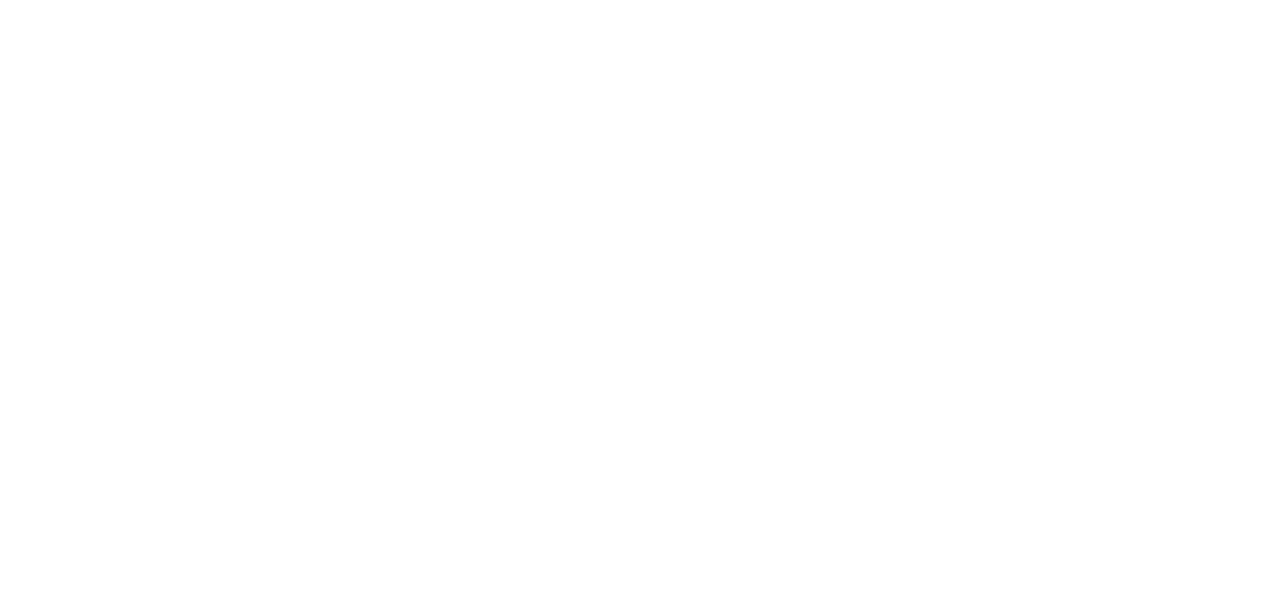
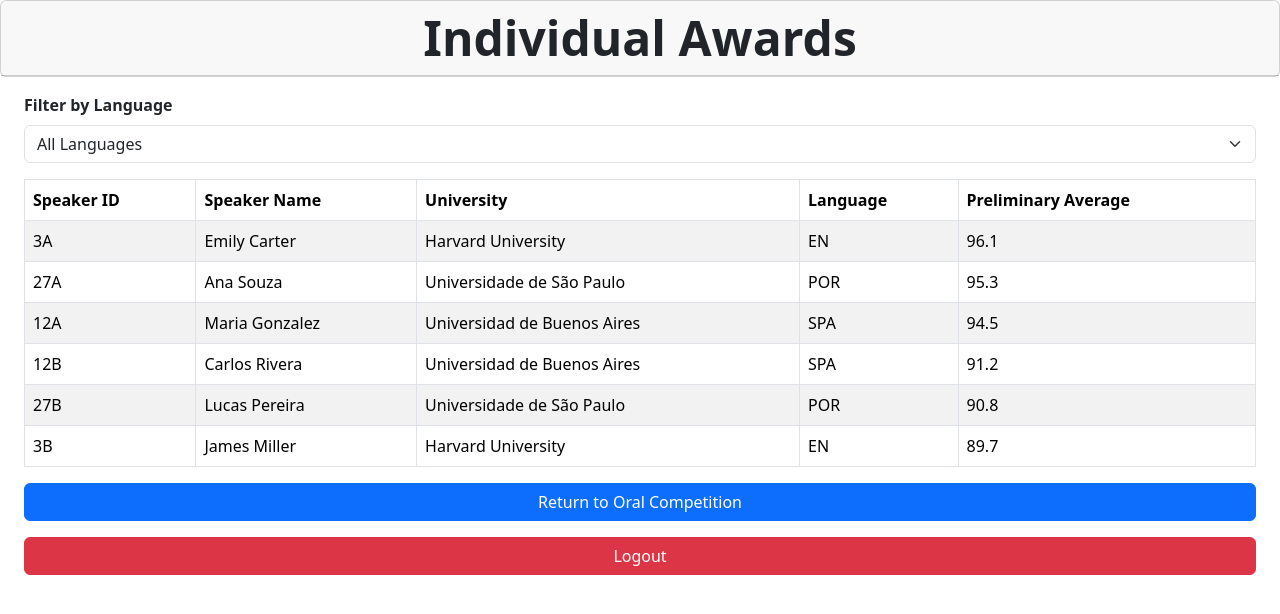
Before and after one commit to AlvaroDSolari19/IAMOOT-ADMINS, a React (Vite) app: page /oral/individual-awards in a window 1280 px wide. Before the commit this address had no page. Shown: the top 614 px of the page. Built offline with nearby package versions, Linux system fonts and the light colour scheme.

Commit message:
Added individual awards page with language filtering and completed oral competition admin frontend flow

```diff
--- a/src/App.jsx
+++ b/src/App.jsx
@@ -8,6 +8,7 @@
 import Preliminaries from './pages/Preliminaries';
 import Semifinals from './pages/Semifinals';
 import PreliminaryMatchDetails from './pages/PreliminaryMatchDetails';
+import IndividualAwards from './pages/IndividualAwards';
 
 function App() {
   return (
@@ -19,6 +20,7 @@
         <Route path='/oral/preliminaries' element={<Preliminaries />} />
         <Route path='/oral/preliminaries/match/:matchID' element={<PreliminaryMatchDetails />} />
         <Route path='/oral/semifinals' element={<Semifinals />} />
+        <Route path='/oral/individual-awards' element={<IndividualAwards />} />
         <Route path='/written' element={<WrittenCompetition />} />
         <Route path='written/team/:teamID' element={<WrittenTeamDetails />} />
       </Routes>
--- a/src/pages/Home.jsx
+++ b/src/pages/Home.jsx
@@ -6,7 +6,7 @@
 
     return <div>
         <Card className='text-center mb-3'>
-            <Card.Header as='h1' className='display-5 fw-bold'>IAMOOT 2026 - Select Competition</Card.Header>
+            <Card.Header as='h1' className='display-5 fw-bold'>Select Competition</Card.Header>
         </Card>
 
         <div className='d-grid gap-3 px-4'>
--- a/src/pages/IndividualAwards.jsx
+++ b/src/pages/IndividualAwards.jsx
@@ -0,0 +1,122 @@
+import { useState } from 'react';
+import { useNavigate } from 'react-router-dom';
+import { Button, Card, Form, Table } from 'react-bootstrap';
+
+function IndividualAwards() {
+
+    const speakerResults = [
+        {
+            speakerID: '12A',
+            speakerName: 'Maria Gonzalez',
+            universityName: 'Universidad de Buenos Aires',
+            speakerLanguage: 'SPA',
+            preliminaryAverage: 94.5
+        },
+        {
+            speakerID: '12B',
+            speakerName: 'Carlos Rivera',
+            universityName: 'Universidad de Buenos Aires',
+            speakerLanguage: 'SPA',
+            preliminaryAverage: 91.2
+        },
+        {
+            speakerID: '3A',
+            speakerName: 'Emily Carter',
+            universityName: 'Harvard University',
+            speakerLanguage: 'EN',
+            preliminaryAverage: 96.1
+        },
+        {
+            speakerID: '3B',
+            speakerName: 'James Miller',
+            universityName: 'Harvard University',
+            speakerLanguage: 'EN',
+            preliminaryAverage: 89.7
+        },
+        {
+            speakerID: '27A',
+            speakerName: 'Ana Souza',
+            universityName: 'Universidade de São Paulo',
+            speakerLanguage: 'POR',
+            preliminaryAverage: 95.3
+        },
+        {
+            speakerID: '27B',
+            speakerName: 'Lucas Pereira',
+            universityName: 'Universidade de São Paulo',
+            speakerLanguage: 'POR',
+            preliminaryAverage: 90.8
+        }
+    ];
+
+    const navigate = useNavigate();
+
+    const [selectedLanguage, setSelectedLanguage] = useState('ALL');
+
+    const filteredSpeakerResults = speakerResults.filter((currentSpeaker) => {
+        if (selectedLanguage === 'ALL'){
+            return true;
+        }
+
+        return currentSpeaker.speakerLanguage === selectedLanguage;
+    });
+
+    const sortedSpeakerResults = [...filteredSpeakerResults].sort((firstSpeaker, secondSpeaker) => {
+        return secondSpeaker.preliminaryAverage - firstSpeaker.preliminaryAverage;
+    });
+
+    return (
+        <div>
+            <Card className='text-center mb-3'>
+                <Card.Header as='h1' className='display-5 fw-bold'>Individual Awards</Card.Header>
+            </Card>
+
+            <div className='px-4 mb-3'>
+                <Form.Group>
+                    <Form.Label className='fw-bold'>Filter by Language</Form.Label>
+                    <Form.Select value={selectedLanguage} onChange={(event) => setSelectedLanguage(event.target.value)}>
+                        <option value='ALL'>All Languages</option>
+                        <option value='EN'>English</option>
+                        <option value='SPA'>Spanish</option>
+                        <option value='POR'>Portuguese</option>
+                    </Form.Select>
+                </Form.Group>
+            </div>
+
+            <div className='px-4'>
+                <Table striped bordered hover>
+                    <thead>
+                        <tr>
+                            <th>Speaker ID</th>
+                            <th>Speaker Name</th>
+                            <th>University</th>
+                            <th>Language</th>
+                            <th>Preliminary Average</th>
+                        </tr>
+                    </thead>
+
+                    <tbody>
+                        {sortedSpeakerResults.map((currentSpeaker) => (
+                            <tr key={currentSpeaker.speakerID}>
+                                <td>{currentSpeaker.speakerID}</td>
+                                <td>{currentSpeaker.speakerName}</td>
+                                <td>{currentSpeaker.universityName}</td>
+                                <td>{currentSpeaker.speakerLanguage}</td>
+                                <td>{currentSpeaker.preliminaryAverage}</td>
+                            </tr>
+                        ))}
+                    </tbody>
+                </Table>
+            </div>
+
+            <div className='d-grid gap-3 px-4'>
+                <Button onClick={() => navigate('/oral')}>Return to Oral Competition</Button>
+                <Button variant='danger' onClick={() => navigate('/')}>Logout</Button>
+            </div>
+
+        </div>
+    )
+
+}
+
+export default IndividualAwards;
--- a/src/pages/Login.jsx
+++ b/src/pages/Login.jsx
@@ -22,13 +22,6 @@
                 </div>
             </Form.Group>
 
-            <Form.Group className='mb-3 px-4'>
-                <div className='d-flex align-items-center'>
-                    <Form.Label className='fw-bold text-nowrap d-flex align-items-center mb-0 me-2' style={{ height: '38px' }}>Password</Form.Label>
-                    <Form.Control type='password' />
-                </div>
-            </Form.Group>
-
             <div className='d-grid gap-2 px-4'>
                 <Button type='submit'>Login</Button>
             </div>
--- a/src/pages/OralCompetition.jsx
+++ b/src/pages/OralCompetition.jsx
@@ -13,7 +13,8 @@
             <div className='d-grid gap-3 px-4'>
                 <Button onClick={() => navigate('/oral/preliminaries')}>Preliminaries</Button>
                 <Button onClick={() => navigate('/oral/semifinals')}>Semifinals</Button>
-                <Button onClick={() => navigate('/oral-competition/individual-awards')}>Individual Awards</Button>
+                <Button onClick={() => navigate('/oral/individual-awards')}>Individual Awards</Button>
+                <Button onClick={() => navigate('/home')}>Return to Competition Selection</Button>
                 <Button variant='danger' onClick={() => navigate('/')}>Logout</Button>
             </div>
         </div>
--- a/src/pages/WrittenCompetition.jsx
+++ b/src/pages/WrittenCompetition.jsx
@@ -287,6 +287,7 @@
             </div>
 
             <div className='d-grid gap-3 px-4'>
+                <Button onClick={() => navigate('/home')}>Return to Competition Selection</Button>
                 <Button variant='danger' onClick={() => navigate('/')}>Logout</Button>
             </div>
         </div>
```
